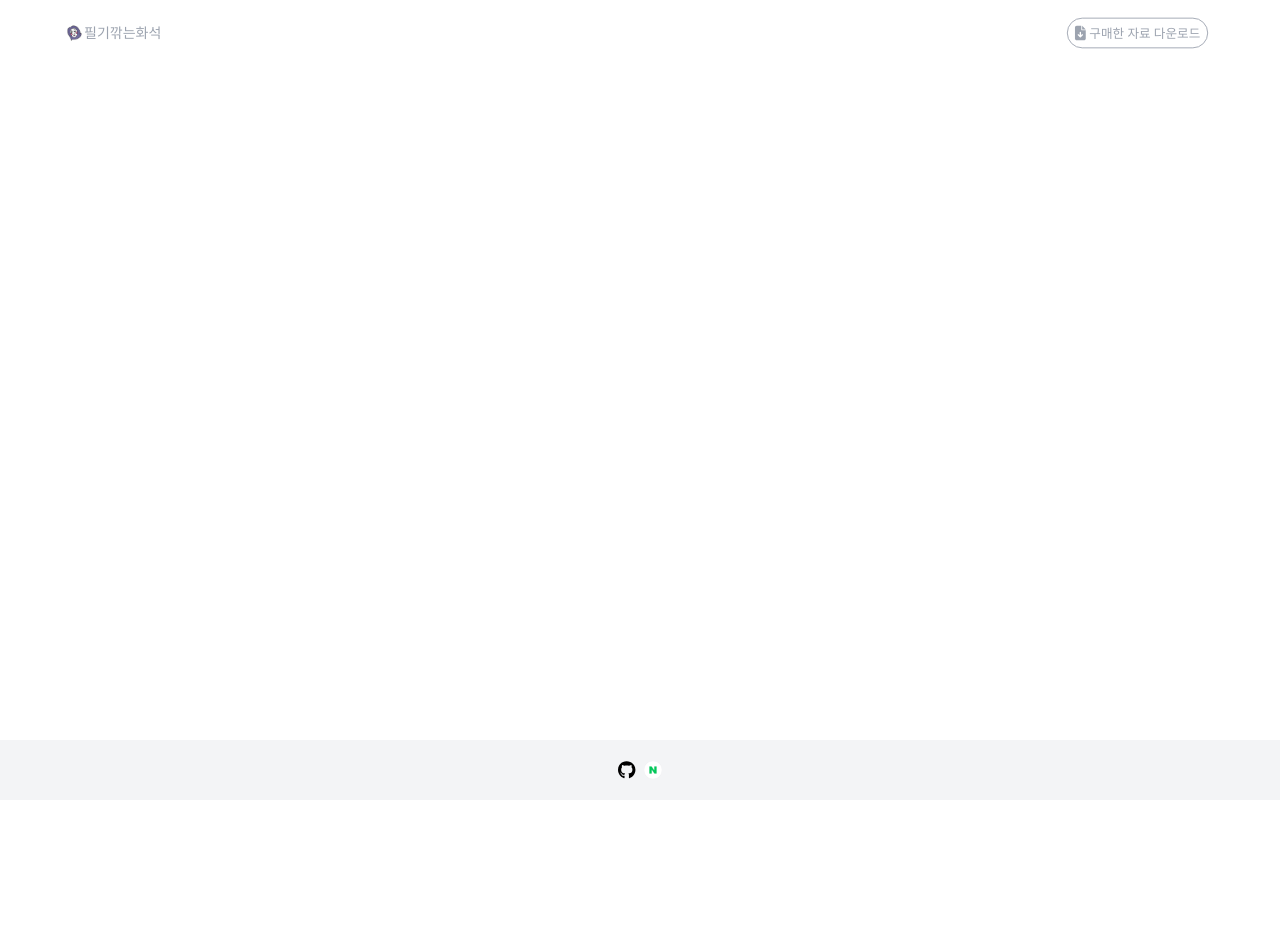
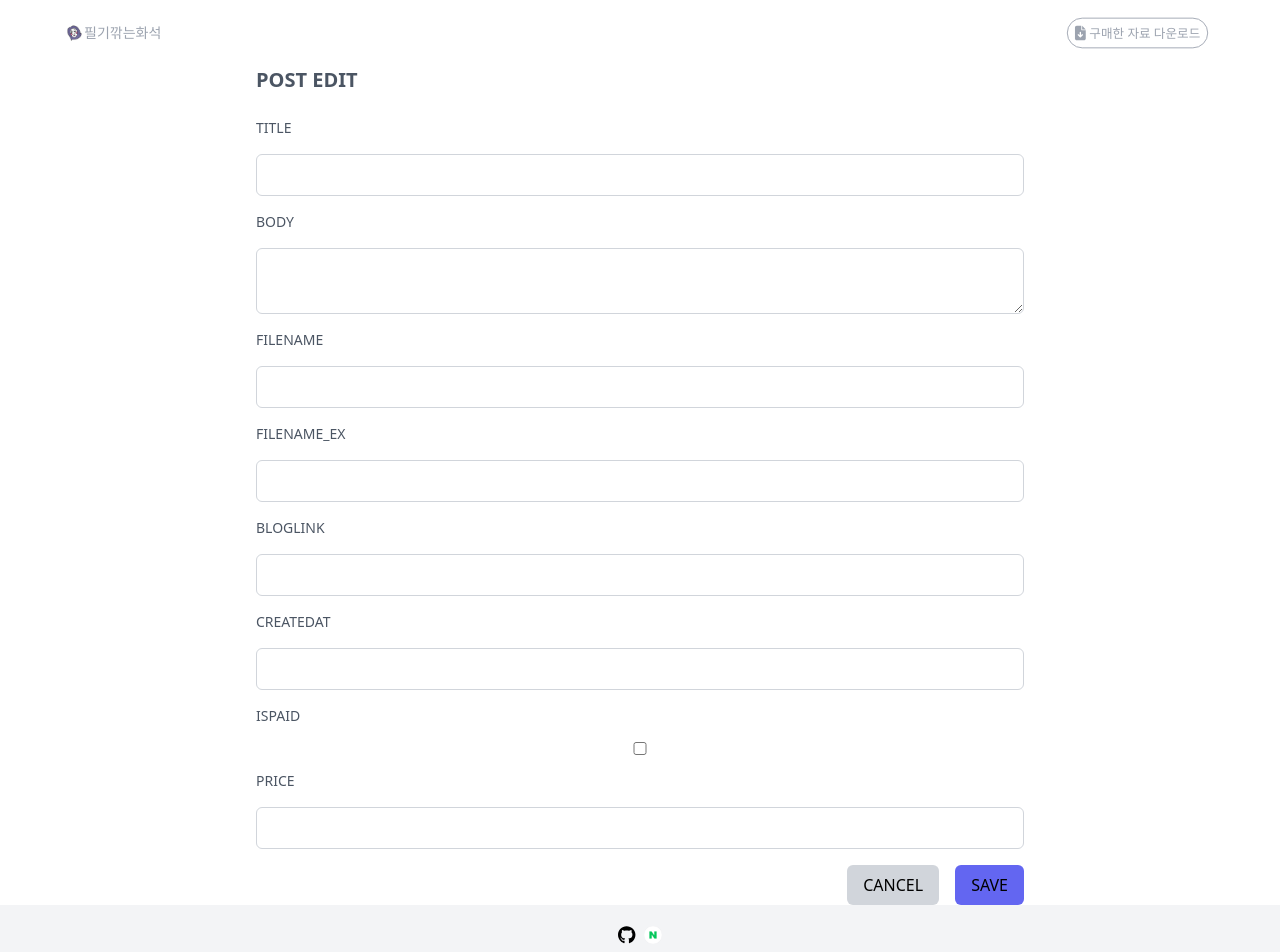
Before and after one commit to agnes0304/chronos-nextjs, a Next.js app: page /admin/posts/1 in a window 1280 px wide. Shown: the top 952 px of the page. Before the commit the page ends 800 px from the top, so only its background shows below. Built offline with nearby package versions, Linux system fonts and the light colour scheme; no server answers.

Commit message:
added edit page

```diff
--- a/src/app/admin/posts/[id]/page.tsx
+++ b/src/app/admin/posts/[id]/page.tsx
@@ -41,7 +41,64 @@ const AdminPostEditPage = () => {
   return (
     <div className="flex flex-col w-[90vw] justify-start items-center">
       <div className="flex flex-col w-[90vw] justify-center items-start gap-6 sm:w-4/5 md:w-2/3">
-
+        <h1 className="text-xl font-semibold text-gray-600">POST EDIT</h1>
+        <form className="flex flex-col w-full gap-4">
+          <label className="text-sm text-gray-600">TITLE</label>
+          <input
+            className="w-full p-2 border border-gray-300 rounded-md"
+            type="text"
+            defaultValue={post.title}
+          />
+          <label className="text-sm text-gray-600">BODY</label>
+          <textarea
+            className="w-full p-2 border border-gray-300 rounded-md"
+            defaultValue={post.body}
+          />
+          <label className="text-sm text-gray-600">FILENAME</label>
+          <input
+            className="w-full p-2 border border-gray-300 rounded-md"
+            type="text"
+            defaultValue={post.filename}
+          />
+          <label className="text-sm text-gray-600">FILENAME_EX</label>
+          <input
+            className="w-full p-2 border border-gray-300 rounded-md"
+            type="text"
+            defaultValue={post.filename_ex}
+          />
+          <label className="text-sm text-gray-600">BLOGLINK</label>
+          <input
+            className="w-full p-2 border border-gray-300 rounded-md"
+            type="text"
+            defaultValue={post.bloglink}
+          />
+          <label className="text-sm text-gray-600">CREATEDAT</label>
+          <input
+            className="w-full p-2 border border-gray-300 rounded-md"
+            type="text"
+            defaultValue={post.createdAt}
+          />
+          <label className="text-sm text-gray-600">ISPAID</label>
+          <input
+            className="w-full p-2 border border-gray-300 rounded-md"
+            type="checkbox"
+            defaultChecked={post.isPaid}
+          />
+          <label className="text-sm text-gray-600">PRICE</label>
+          <input
+            className="w-full p-2 border border-gray-300 rounded-md"
+            type="text"
+            defaultValue={post.price}
+          />
+          <div className="flex flex-row justify-end gap-4">
+            <button className="px-4 py-2 bg-gray-300 rounded-md">
+              CANCEL
+            </button>
+            <button className="px-4 py-2 bg-indigo-500 rounded-md">
+              SAVE
+            </button>
+          </div>
+        </form>
       </div>
     </div>
   );
```
